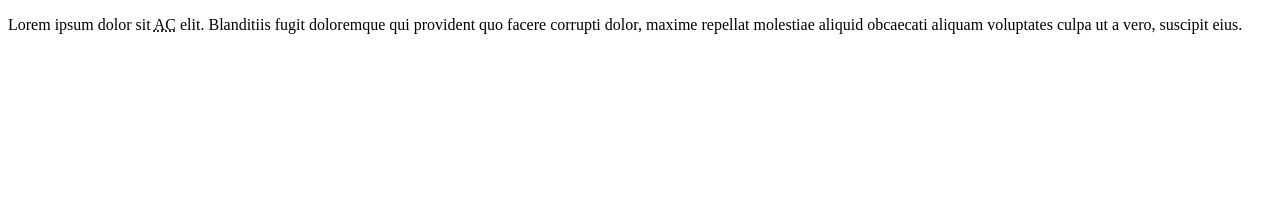
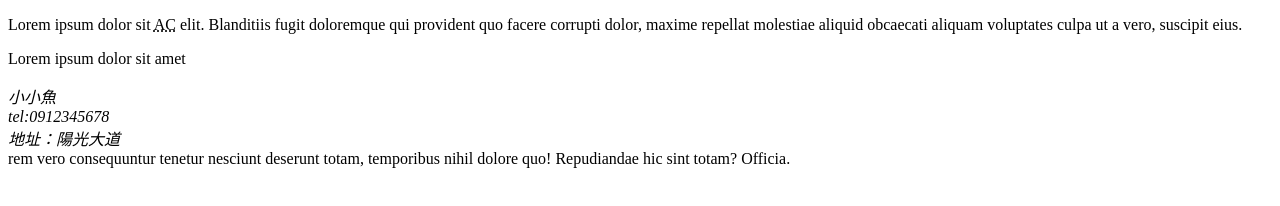
Before and after one commit to 54Happyfish/RWD-Dr.hu, a plain HTML site: page index.html in a window 1280 px wide. Drawn offline with Linux system fonts and the light colour scheme.

Commit message:
html-address地址標籤 斜體 會產生區塊

```diff
--- a/index.html
+++ b/index.html
@@ -8,5 +8,8 @@
 </head>
 <body>
     <p>Lorem ipsum dolor sit  <abbr title="amet consectetur">AC</abbr> elit. Blanditiis fugit doloremque qui provident quo facere corrupti dolor, maxime repellat molestiae aliquid obcaecati aliquam voluptates culpa ut a vero, suscipit eius.</p>
+
+    <p>Lorem ipsum dolor sit amet<address>小小魚<br>tel:0912345678<br>地址：陽光大道</address> rem vero consequuntur tenetur nesciunt deserunt totam, temporibus nihil dolore quo! Repudiandae hic sint totam? Officia.
+    </p>
 </body>
 </html>
```
